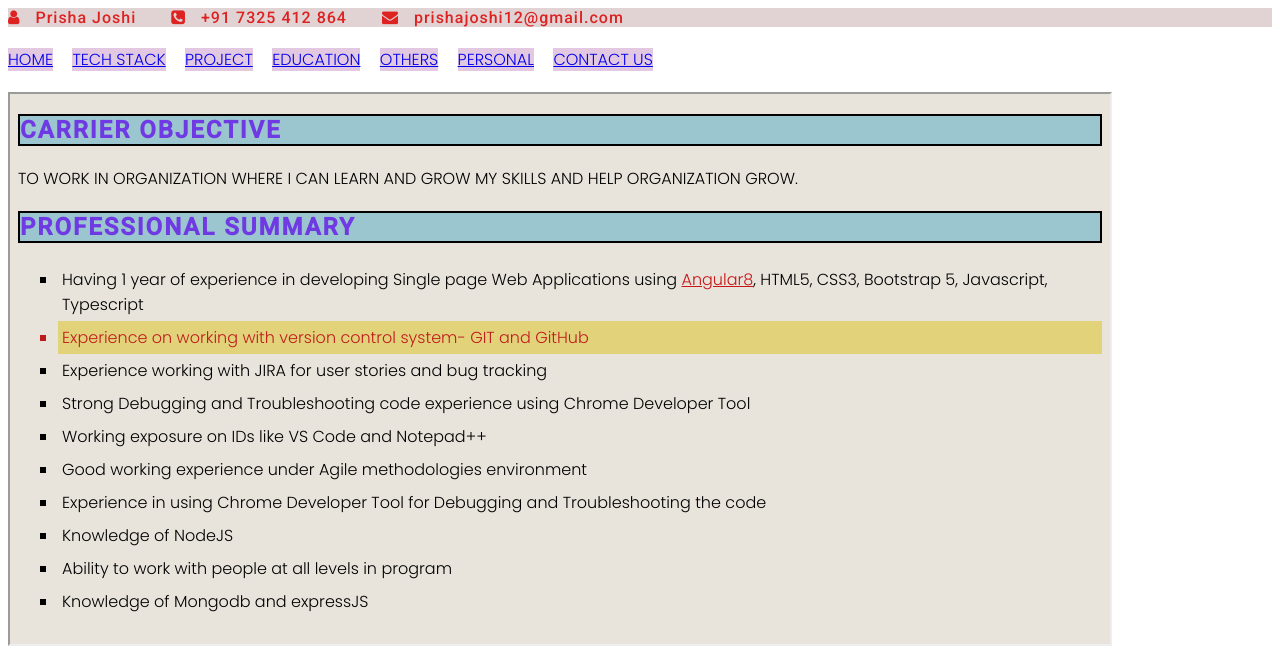
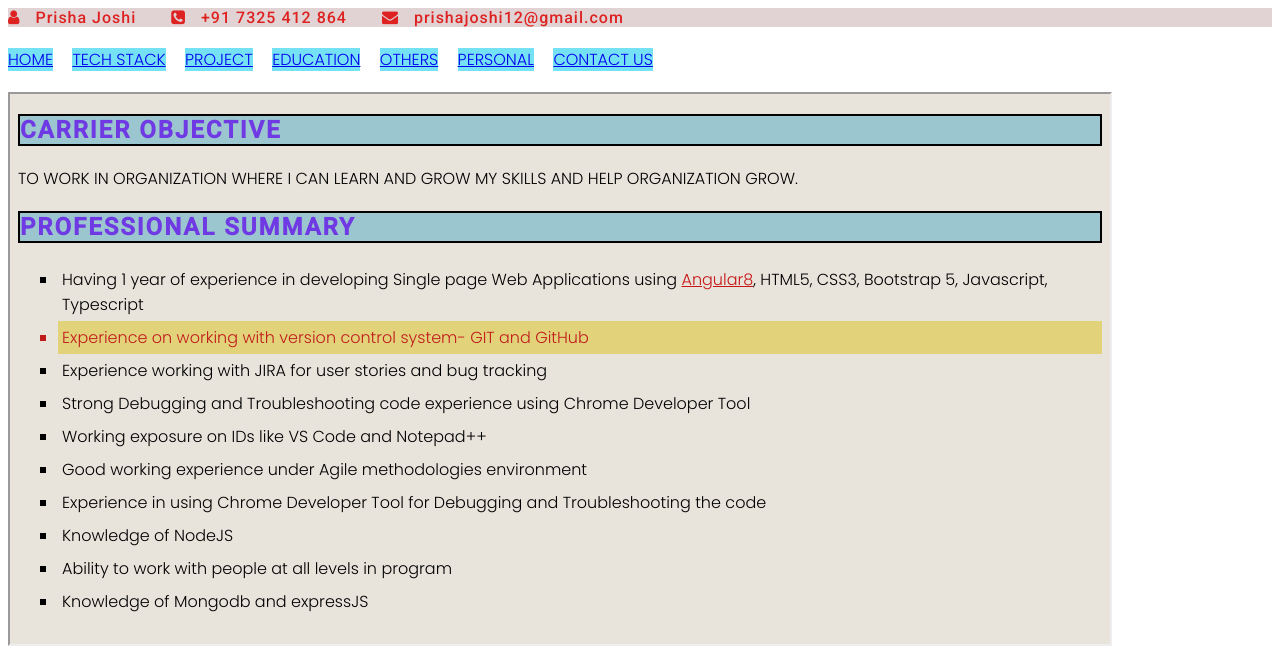
Before and after one commit to PriyaMahalle/MyProfile, a plain HTML site: page index.html in a window 1280 px wide. Shown: the top 651 px of the page. Drawn offline with Linux system fonts and the light colour scheme.

Commit message:
update index  page
update index page

```diff
--- a/index.html
+++ b/index.html
@@ -19,10 +19,9 @@
         }
         .body{
             font-family: 'Poppins', sans-serif;
-
         }
         .navigation{
-            background-color: #e3c8e2;
+            background-color: #75e1f4;
             margin-right: 15px;
         }
         .footer{
@@ -32,7 +31,6 @@
         .contact{
             margin-right: 30px;
         }
-
         .header-icons{
             margin-right: 15px;
         }
```
